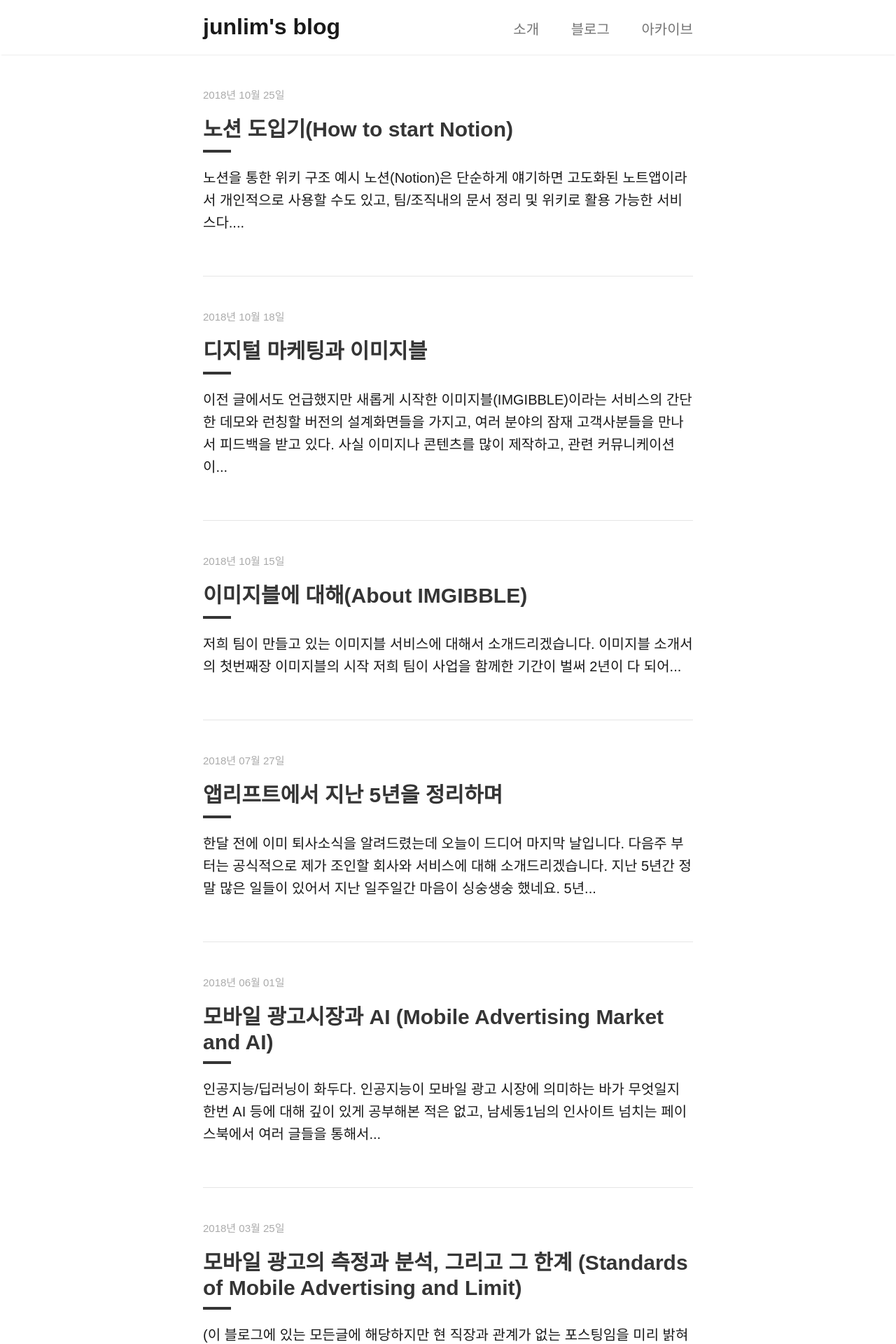
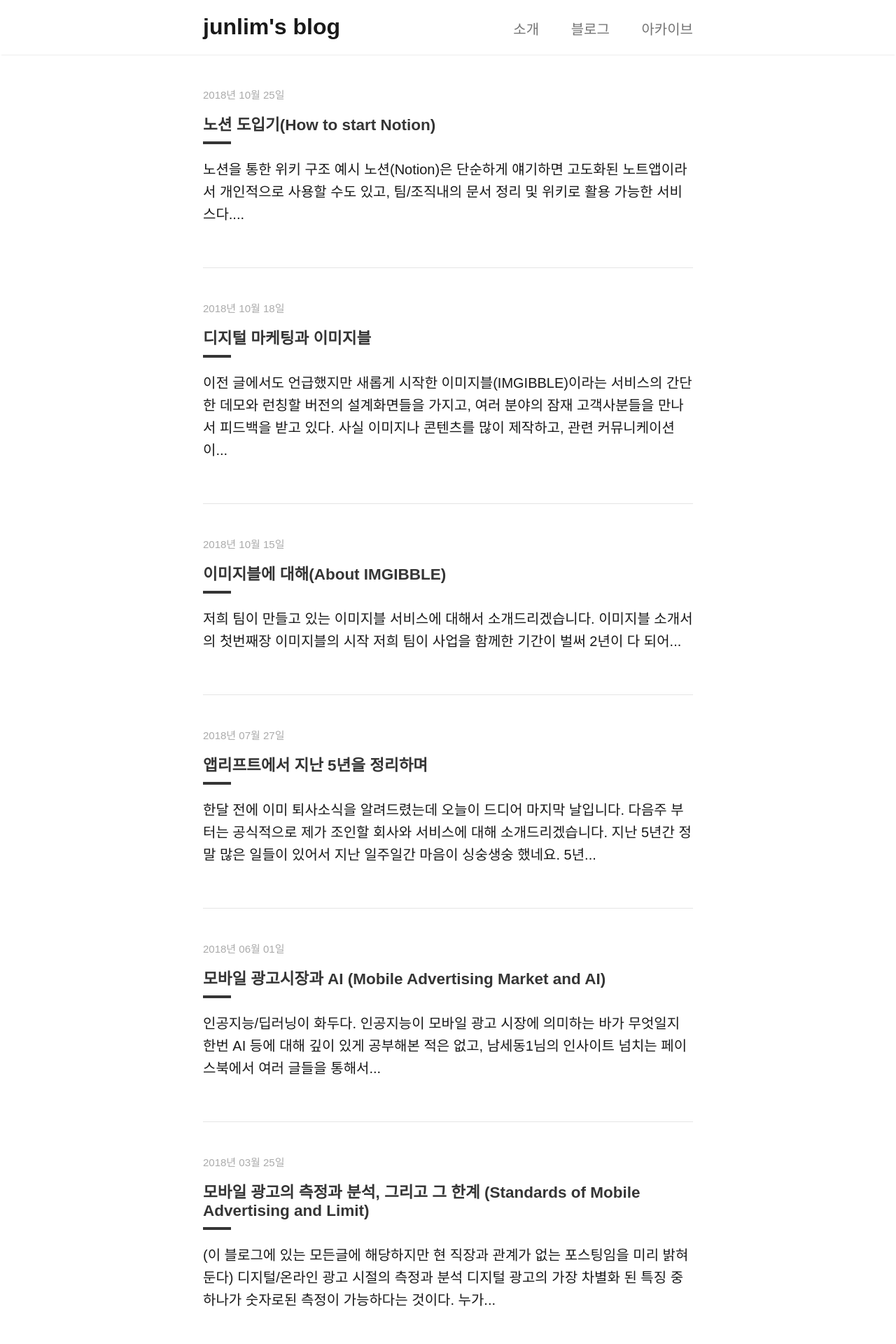
Before and after one commit to hyungyunlim/hyungyunlim.github.io, a Jekyll site: the page built from index.html, in a window 1280 px wide. Shown: the top 1920 px of the page at 70% size. Built offline with Jekyll 4.4.1, drawn with Linux system fonts in a browser that asks for light colours; the list of posts is cut into pages by our own code.

Commit message:
Style: 메인페이지 블로그 제목 크기 25% 축소
🤖 Generated with [Claude Code](https://claude.ai/code)

Co-Authored-By: Claude <noreply@anthropic.com>

```diff
--- a/_sass/_catalogue.scss
+++ b/_sass/_catalogue.scss
@@ -26,7 +26,7 @@
     color: $default-shade;
     display: block;
     ffont-family: 'Noto Serif KR', sans-serif;
-    font-size: 1.5rem;
+    font-size: 1.125rem;
     font-weight: 700;
     margin: .5rem 0;
   }
```
